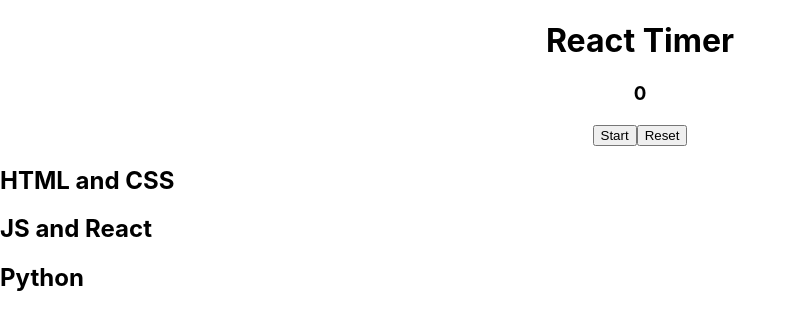
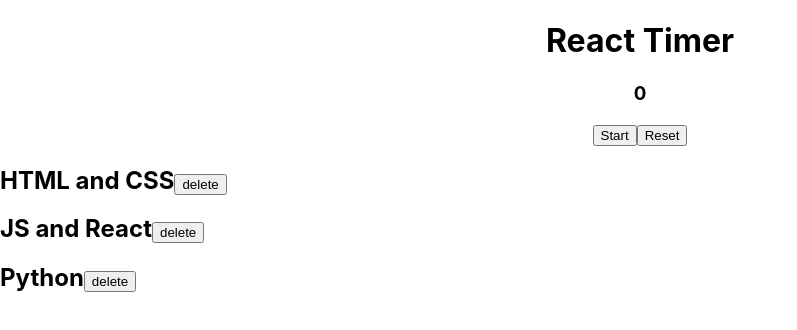
Before and after one commit to Tetiana-Korobkina-88/react-app-1, a React (Create React App) app: page / in a window 1280 px wide. Shown: the top 330 px of the page, without its empty margins (0-797 px from the left). Built offline with nearby package versions, Linux system fonts and the light colour scheme.

Commit message:
updated states through child components

```diff
--- a/src/component/Key.jsx
+++ b/src/component/Key.jsx
@@ -10,15 +10,15 @@
     ],
   }
 
-  handleSomething = () => {
-    console.log('Key.jsx setState updated');
+  removePost = (id) => {
+    this.setState({posts: this.state.posts.filter(post => post.id !== id)})
   }
 
   render() {
     const { posts } = this.state;
     return (
       <div className="Key">
-        <Posts posts={posts} cb={this.handleSomething} />
+        <Posts posts={posts} removePost={this.removePost} />
       </div>
     );
   }
--- a/src/component/Post.jsx
+++ b/src/component/Post.jsx
@@ -1,4 +1,5 @@
 export function Post (props) {
-  const {cb, name} = props;
-  return <h2 onClick={cb}>{name}</h2>
+  const {id, name, removePost} = props;
+
+  return <h2>{name}<button onClick={() => removePost(id)}>delete</button></h2>
 }
--- a/src/component/Posts.jsx
+++ b/src/component/Posts.jsx
@@ -3,7 +3,7 @@
 export function Posts (props) {
   return <div>
     {props.posts.map(post => (
-      <Post key={post.id} name={post.name} cb={props.cb} />
+      <Post key={post.id} id={post.id} name={post.name} removePost={props.removePost} />
     ))}
   </div>
 }
```
